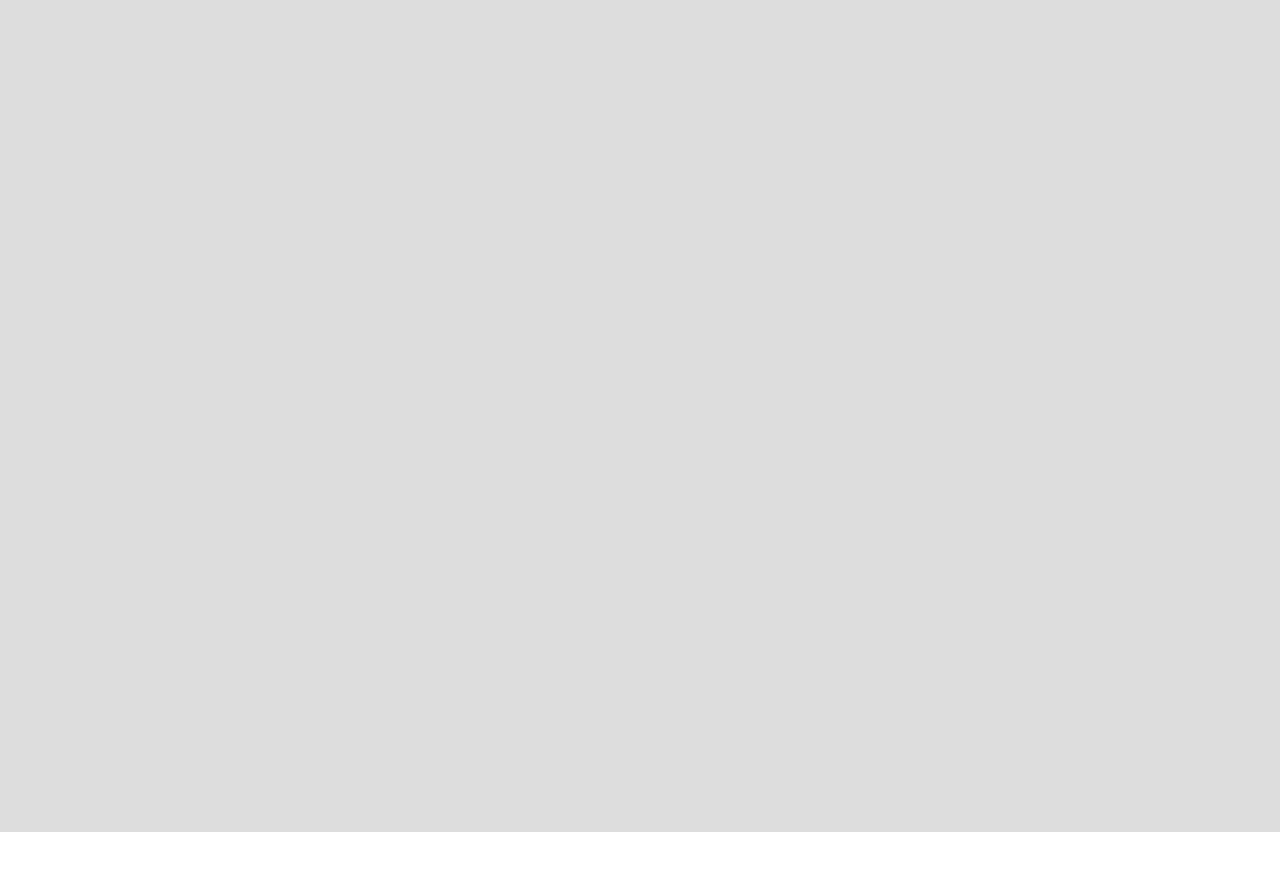
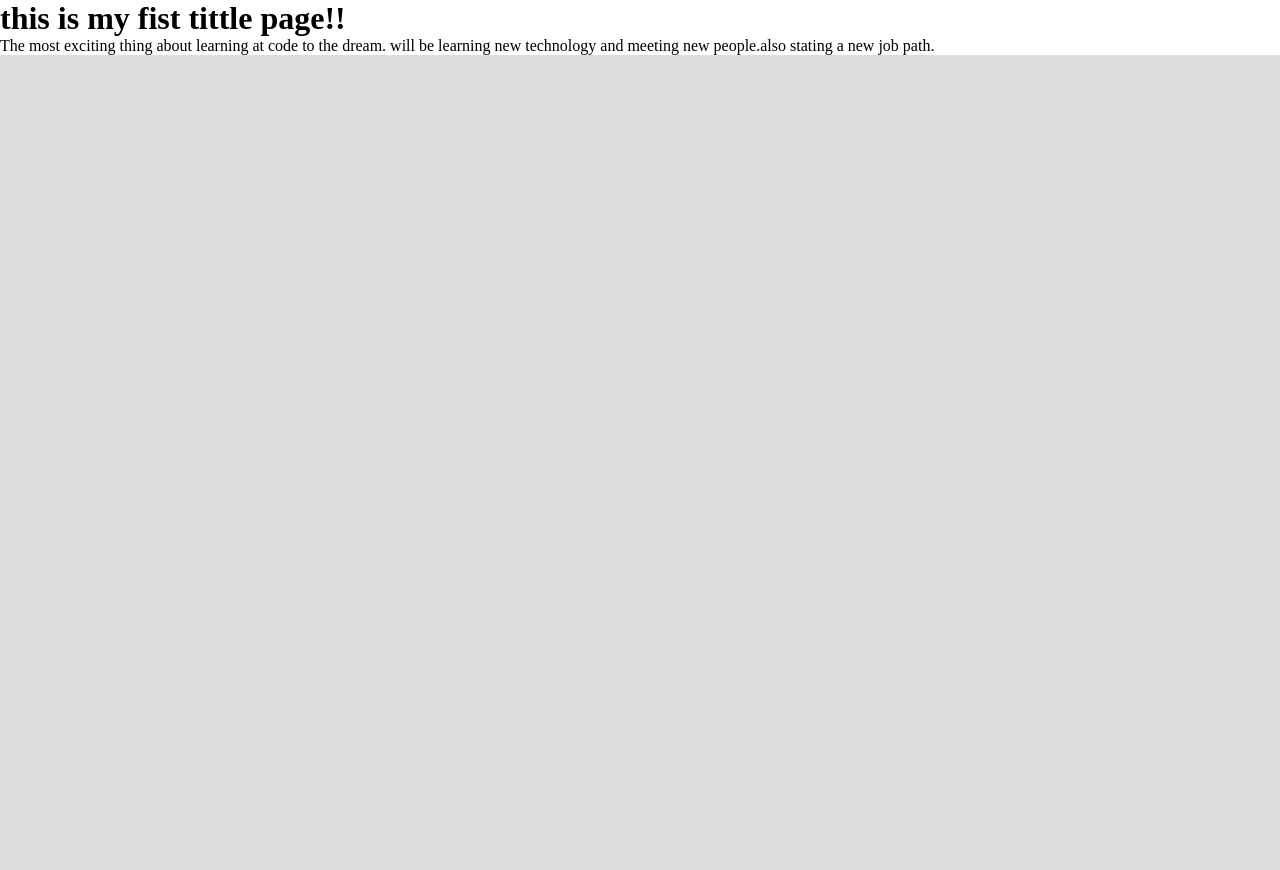
Before and after one commit to Scjonescoder999/assignment-1, a plain HTML site: page index.html in a window 1280 px wide. Shown: the top 870 px of the page. Before the commit the page ends 832 px from the top, so only its background shows below. Drawn offline with Linux system fonts and the light colour scheme.

Commit message:
Updated html file

```diff
--- a/index.html
+++ b/index.html
@@ -9,7 +9,13 @@
   <meta name="keywords" content="keywords,here">
   <link rel="stylesheet" href="styles.css" type="text/css">
   </head>
-  <body>
+  <body><div class = "content-container">
+    <h1>
+      this is my fist tittle page!!
+    </h1>
+    <p>
+      The most exciting thing about learning at code to the dream. will be learning new technology and meeting new people.also stating a new job path.
+    </p></div>
   <div id="target-div"></div>
   <script src="index.js" type="text/javascript"></script>
   </body>
```
